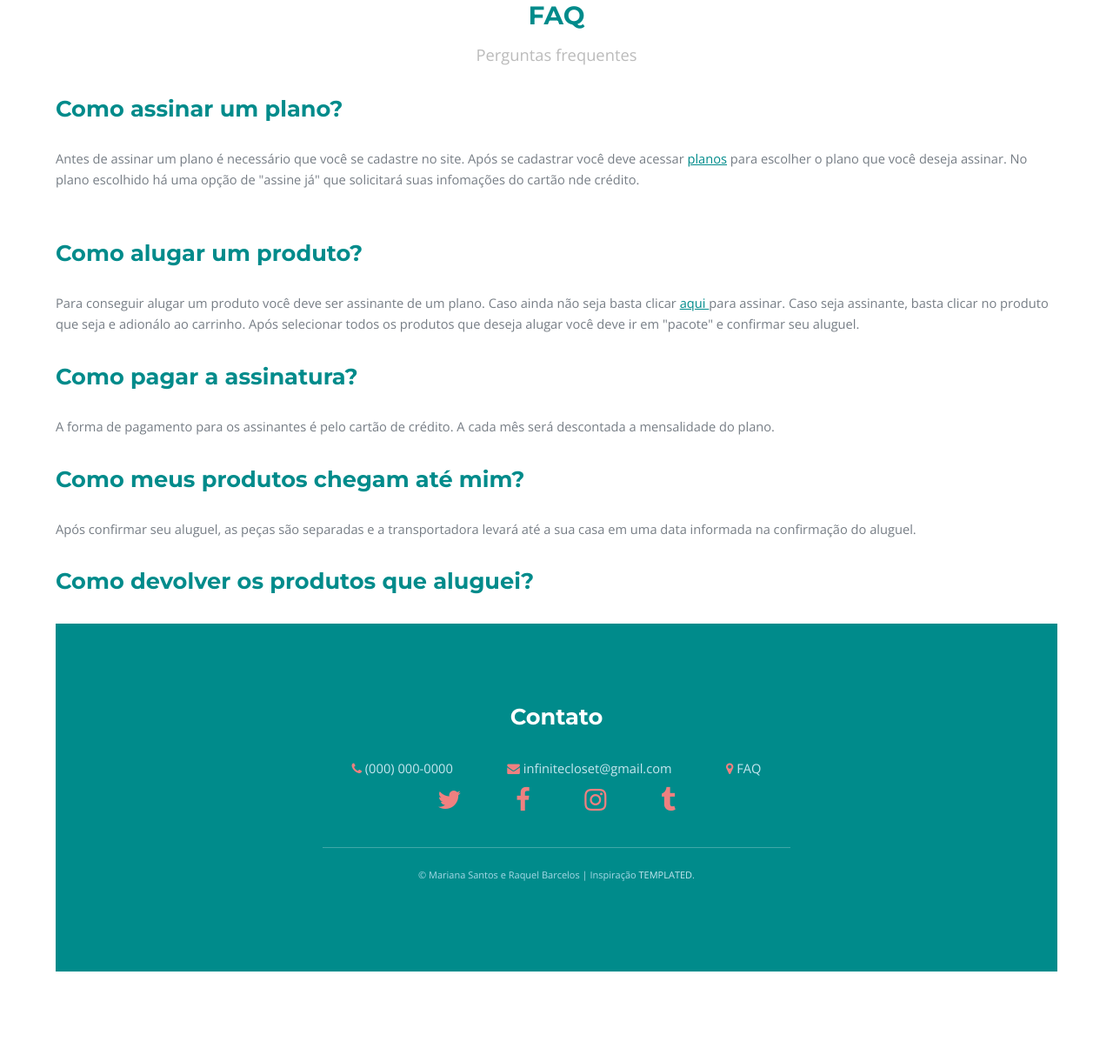
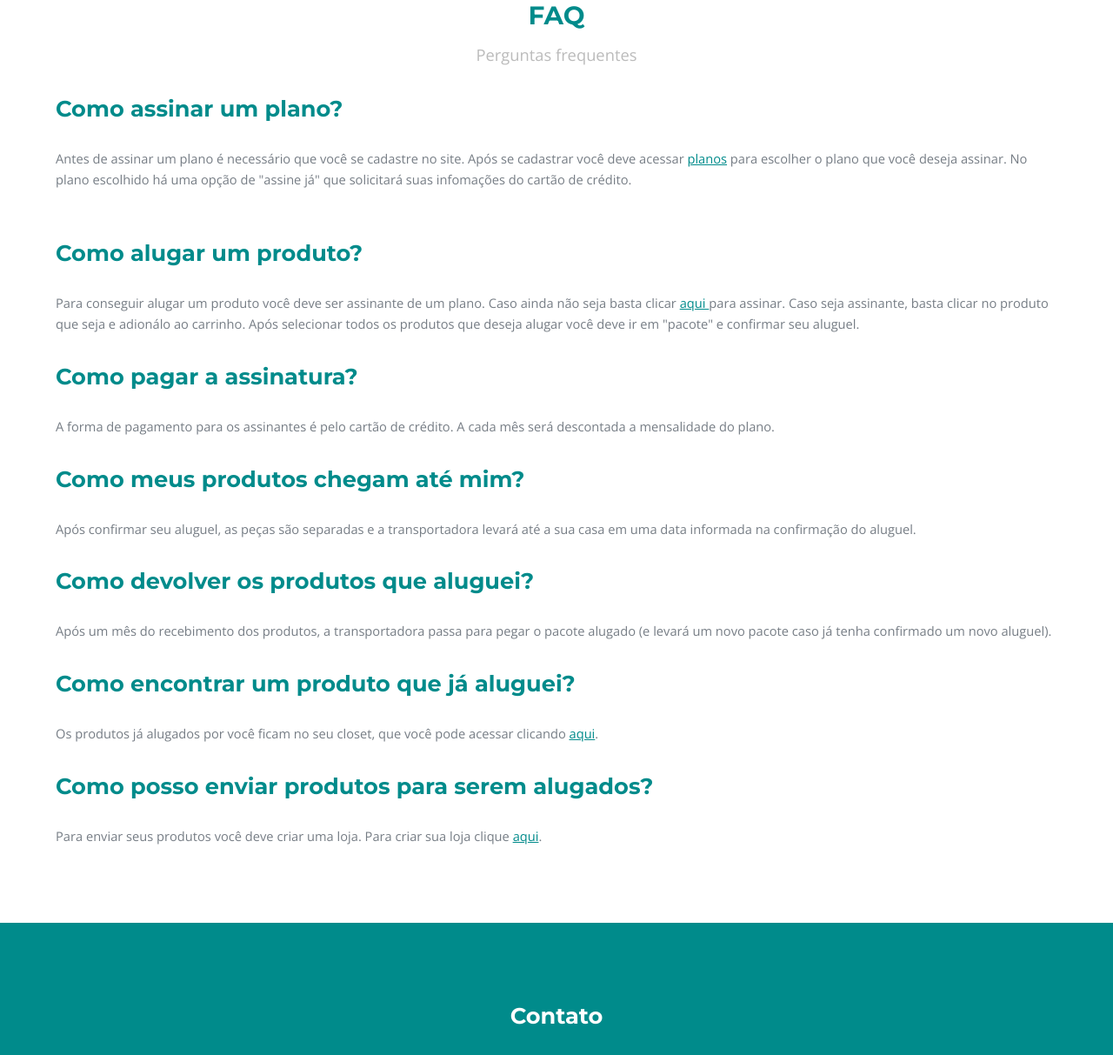
Before and after one commit to quelb/Sistema, a PHP site: page /faq.php in a window 1280 px wide. Shown: the part 177-1390 px from the top of the page at 87% size. Before the commit the page ends 1294 px from the top, so only its background shows below. Run offline with PHP 8.4, Linux system fonts and the light colour scheme.

Commit message:
atualizações HTML (FAQ)

```diff
--- a/sitephp/faq.php
+++ b/sitephp/faq.php
@@ -27,7 +27,7 @@
 
 					<!-- Content -->
 						<h2 id="content">Como assinar um plano?</h2>
-						<p> 	Antes de assinar um plano é necessário que você se cadastre no site. Após se cadastrar você deve acessar <a href="planos.php">planos</a> para escolher o plano que você deseja assinar. No plano escolhido há uma opção de "assine já" que solicitará suas infomações do cartão nde crédito.</p>
+						<p> 	Antes de assinar um plano é necessário que você se cadastre no site. Após se cadastrar você deve acessar <a href="planos.php">planos</a> para escolher o plano que você deseja assinar. No plano escolhido há uma opção de "assine já" que solicitará suas infomações do cartão de crédito.</p>
 						</br>
 						<h2 id="content">Como alugar um produto?</h2>
 						<p> 	Para conseguir alugar um produto você deve ser assinante de um plano. Caso ainda não seja basta clicar <a href="planos.php">aqui </a> para assinar. Caso seja assinante, basta clicar no produto que seja e adionálo ao carrinho. Após selecionar todos os produtos que deseja alugar você deve ir em "pacote" e confirmar seu aluguel.</p>
@@ -36,7 +36,13 @@
 						<h2 id="content">Como meus produtos chegam até mim?</h2>
 						<p>Após confirmar seu aluguel, as peças são separadas e a transportadora levará até a sua casa em uma data informada na confirmação do aluguel.</p>
 						<h2 id="content">Como devolver os produtos que aluguei?</h2>
-						<p></p>
+						<p>Após um mês do recebimento dos produtos, a transportadora passa para pegar o pacote alugado (e levará um novo pacote caso já tenha confirmado um novo aluguel).</p>
+						<h2 id="content">Como encontrar um produto que já aluguei?</h2>
+						<p>Os produtos já alugados por você ficam no seu closet, que você pode acessar clicando <a href="closet.php">aqui</a>.</p>
+						<h2 id="content">Como posso enviar produtos para serem alugados?</h2>
+						<p>Para enviar seus produtos você deve criar uma loja. Para criar sua loja clique <a href="criarloja.php">aqui</a>. </p>
+					</div>
+					</section>
 
 
 		<!-- Footer -->
--- a/sitephp/lojas.php
+++ b/sitephp/lojas.php
@@ -34,7 +34,7 @@
 										</div>
 									</form>
 									<ul class="actions">
-										<li><a href="criarloja.html" class="button alt small">Criar loja</a></li>
+										<li><a href="criarloja.php" class="button alt small">Criar loja</a></li>
 									</ul>
 
 
```
